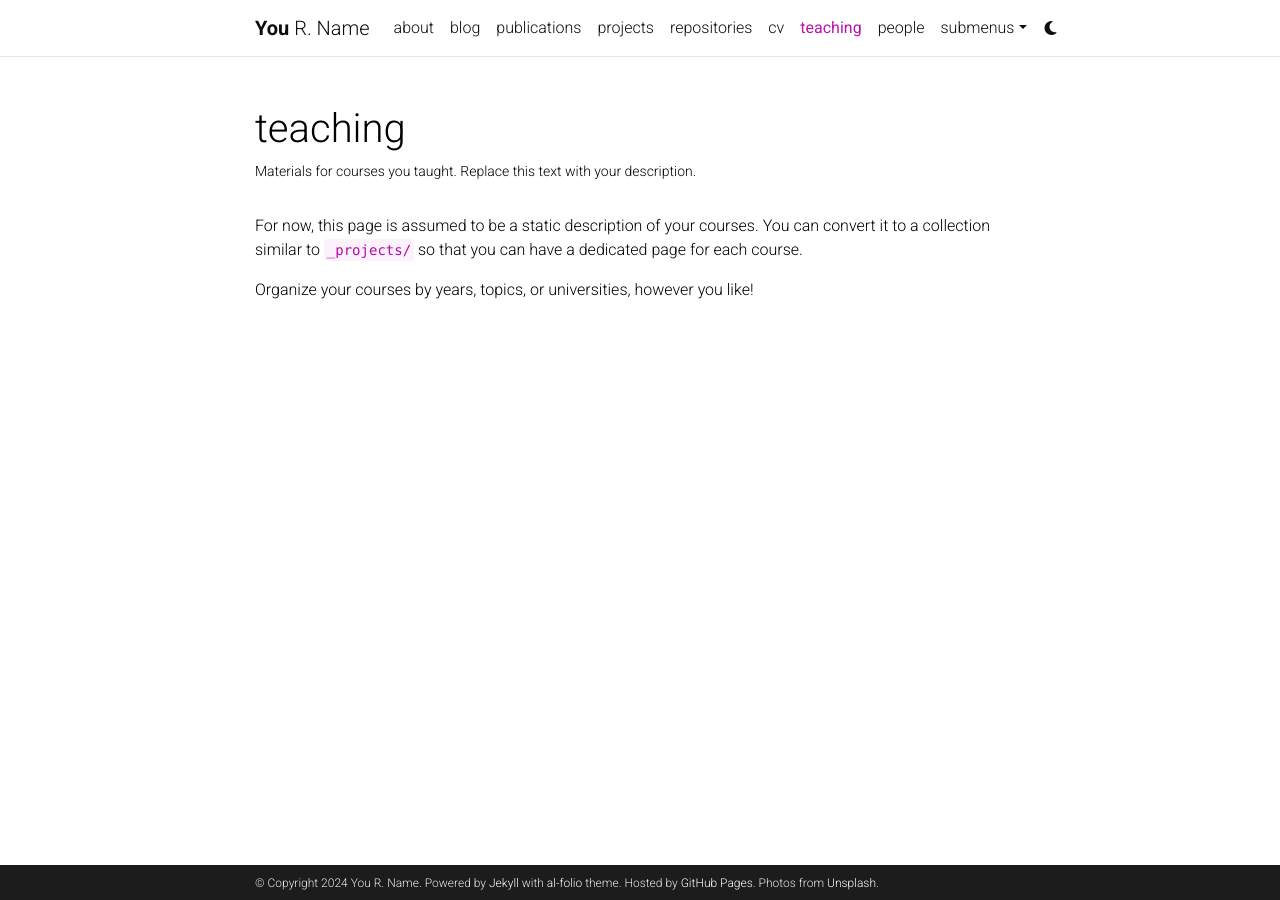
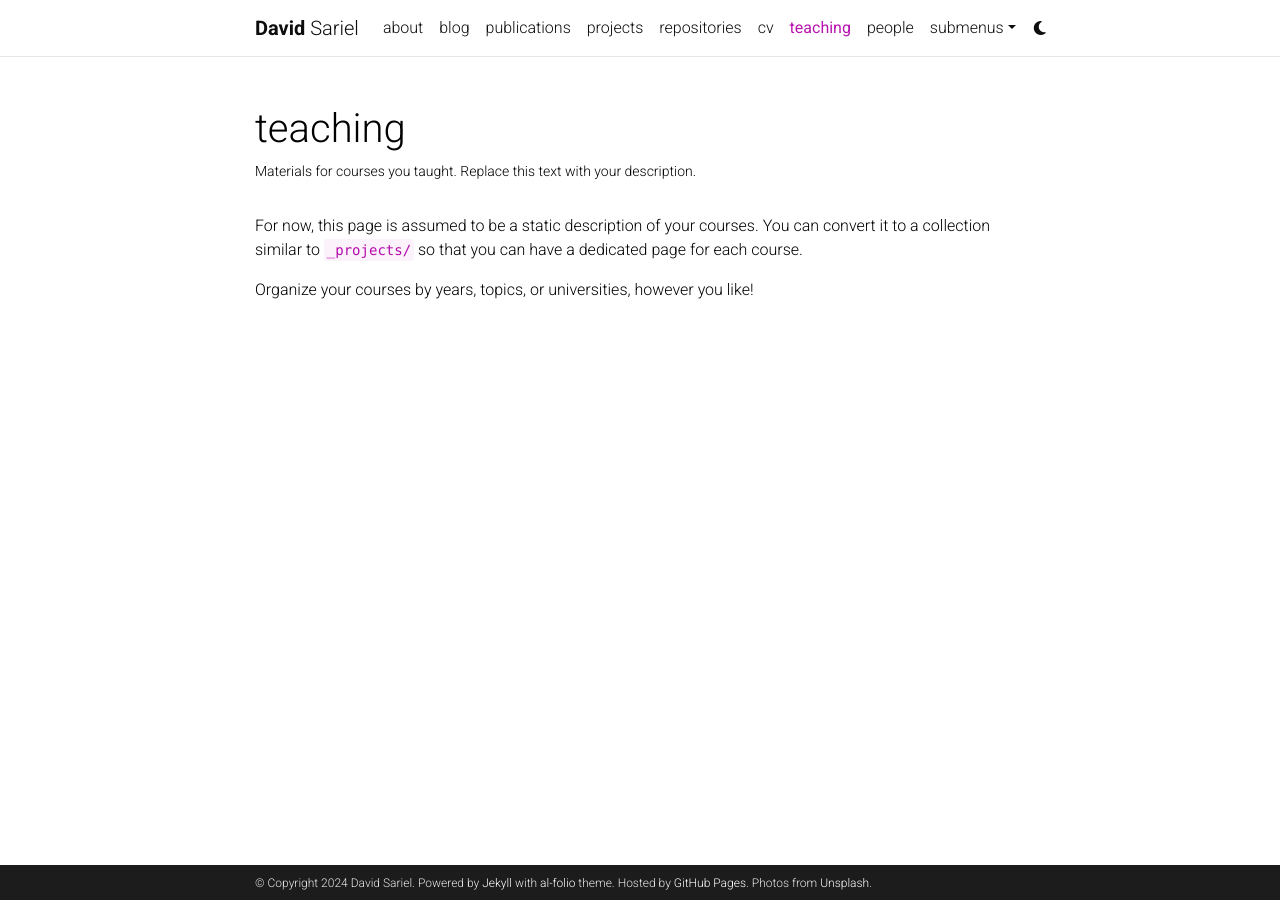
Before and after one commit to dsariel/dsariel.github.io, a Jekyll site: the page built from _pages/teaching.md, in a window 1280 px wide. Built offline with Jekyll 4.4.1, drawn with Linux system fonts in a browser that asks for light colours; comment, search, counter and statistics services are not loaded; a style sheet for code colours, icons or effects is not loaded.

Commit message:
Change name and e-mail

```diff
--- a/_config.yml
+++ b/_config.yml
@@ -3,10 +3,10 @@
 # -----------------------------------------------------------------------------
 
 title: blank # the website title (if blank, full name will be used instead)
-first_name: You
-middle_name: R.
-last_name: Name
-email: you@example.com
+first_name: David
+middle_name:
+last_name: Sariel
+email: davidsa@openu.ac.il
 description: > # the ">" symbol means to ignore newlines until "footer_text:"
   A simple, whitespace theme for academics. Based on [*folio](https://github.com/bogoli/-folio) design.
 footer_text: >
```
